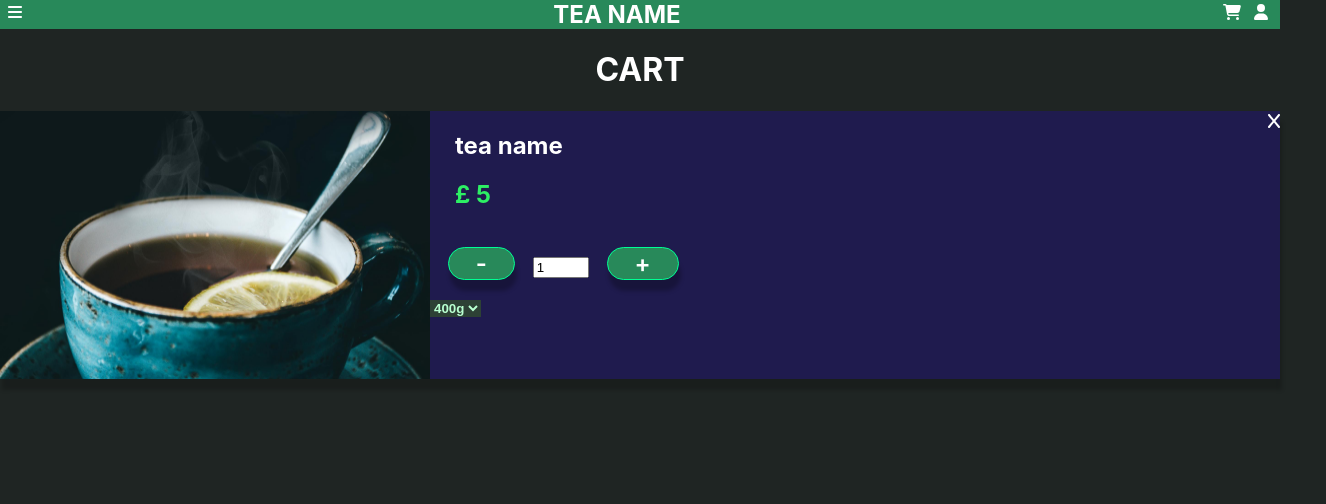
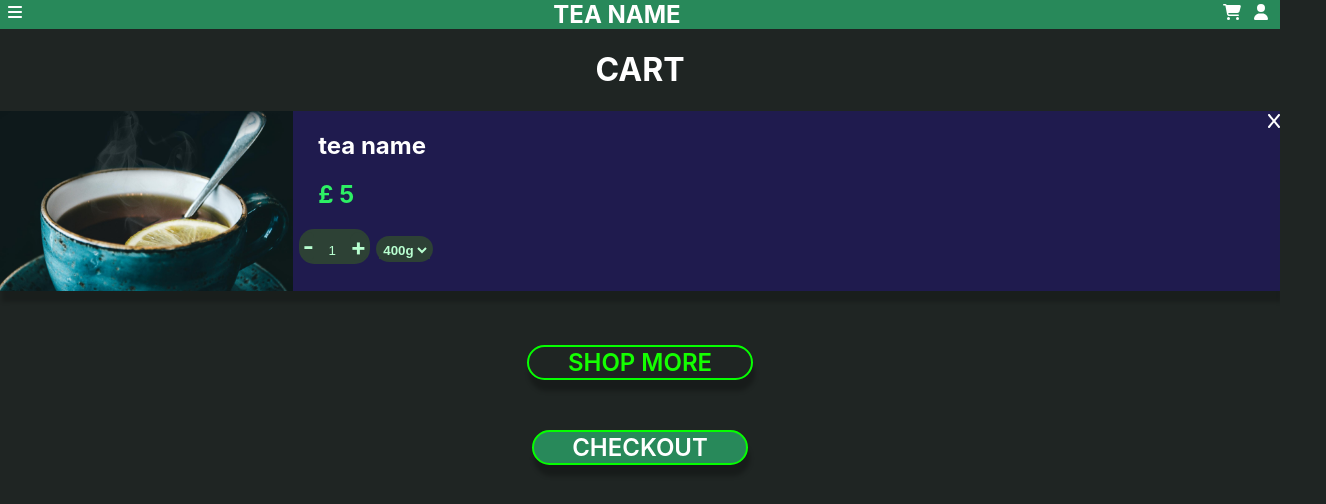
Before and after one commit to san-rsa/tea, a React (Create React App) app in the folder frontEnd/tea/: page /cart in a window 1280 px wide. Shown: the top 504 px of the page, 1326 px wide, since content can reach past the window. Built offline with nearby package versions, Linux system fonts and the light colour scheme.

Commit message:
fix css issues nd cart

```diff
--- a/frontEnd/tea/src/components/sub component/Banner.jsx
+++ b/frontEnd/tea/src/components/sub component/Banner.jsx
@@ -1,5 +1,5 @@
 import React from "react";
-import "../../styles/banner.css"
+import  "../../styles/banner.css"
 import { Image } from "@chakra-ui/react";
 
 
--- a/frontEnd/tea/src/components/sub component/Nav.jsx
+++ b/frontEnd/tea/src/components/sub component/Nav.jsx
@@ -1,6 +1,6 @@
 import React from "react";
 import { FontAwesomeIcon } from '@fortawesome/react-fontawesome'
-import "../../styles/nav.css"
+import Style from "../../styles/Nav.module.css"
 import {Link} from "react-router-dom"
 import { faBars, faUser, faCartShopping, faX } from '@fortawesome/free-solid-svg-icons'
 
@@ -11,15 +11,15 @@ const Nav = () => {
 
     return (
         <nav>
-        <div className="lnav">
+        <div className={Style.lnav}>
             <a ><FontAwesomeIcon icon={faBars} size="1x"/> </a>
         </div>
 
         <Link to={"/"}><h1 id="navh1">TEA NAME</h1></Link>
 
-        <div className="rnav">
-            <Link className="navr" to={"/cart"}><FontAwesomeIcon icon={faCartShopping}/> </Link>
-            <Link className="navr"to={"/account"}><FontAwesomeIcon icon={faUser}/> </Link>
+        <div className={Style.rnav}>
+            <Link className={Style.navr} to={"/cart"}><FontAwesomeIcon icon={faCartShopping}/> </Link>
+            <Link className={Style.navr}to={"/account"}><FontAwesomeIcon icon={faUser}/> </Link>
         </div>
 
     </nav>
--- a/frontEnd/tea/src/pages/Cart.jsx
+++ b/frontEnd/tea/src/pages/Cart.jsx
@@ -2,7 +2,7 @@ import React, { useState } from "react";
 
 import List  from "../components/sub component/List";
 import "../styles/style.css"
-import "../styles/cart.css"
+import Style from "../styles/Cart.module.css"
 import Nav from "../components/sub component/Nav"
 import { Link } from "react-router-dom";
 import { FontAwesomeIcon } from "@fortawesome/react-fontawesome";
@@ -76,39 +76,39 @@ const Cart = ({ text, img}) => {
         <div>
          <Nav />
          <h1>CART</h1>
-            <div className="cart">
+            <div className={Style.cart}>
 
 
-                <div className="item">
-                    <div className="img">
+                <div className={Style.item}>
+                    <div className={Style.img}>
                         <img src={require("../img/Rectangle 5.png")} alt="tea" />
                     </div>
 
 
 
 
-                    <div className="text">
-                        <div className="name">
+                    <div className={Style.text}>
+                        <div className={Style.name}>
                             <h2>tea name</h2>
                         </div>
-                    <div className="delete">
+                    <div className={Style.delete}>
                         <Link className="del" to={"/delete"}> <FontAwesomeIcon  icon={faX} /> </Link>
                     </div>
-                        <div className="priceC">
+                        <div className={Style.price}>
                             <h2> £ {prc} </h2>
                         </div>
 
                     <div>
 
 
-                    <div className="quanC">
-                        <div className="quanity">
+                    <div className={Style.quan}>
+                        <div className={Style.count}>
                             <button onClick={minus} value={quan}> - </button>
                             <input type="number" min={0} name="qty" onChange={qty} value={quan} max={99} />
                             <button onClick={add} value={quan}> + </button>
                         </div>
 
-                        <div className="weights">
+                        <div className={Style.weight}>
                         <select id="weight" name="weight">
                             <option value="400g">400g</option>
                             <option value="700g">
@@ -123,10 +123,13 @@ const Cart = ({ text, img}) => {
                     </div>
 
 
+                </div>
 
 
-                </div>
-
+                  <div className={Style.cartbtn} >
+                       <Link to={"/list"}> <button className={Style.more}> SHOP MORE  </button></Link>
+                       <Link to={"/checkout"}> <button className={Style.checkout} >CHECKOUT</button></Link>
+                    </div>
 
             {/* {list.map((project) => (
 
--- a/frontEnd/tea/src/pages/Checkout.jsx
+++ b/frontEnd/tea/src/pages/Checkout.jsx
@@ -2,7 +2,7 @@ import React, { useState } from "react";
 
 import List  from "../components/sub component/List";
 import "../styles/style.css"
-import "../styles/cart.css"
+import Style from "../styles/Checkout.module.css"
 import Nav from "../components/sub component/Nav"
 import { Link } from "react-router-dom";
 import { FontAwesomeIcon } from "@fortawesome/react-fontawesome";
@@ -75,58 +75,53 @@ const Checkout = ({ text, img}) => {
     return (
         <div>
          <Nav />
-         <h1>CART</h1>
-            <div className="cart">
+         <h1>CHECKOUT</h1>
+            <div className={Style.cart}>
 
 
-                <div className="item">
-                    <div className="img">
+                <div className={Style.item}>
+                    <div className={Style.img}>
                         <img src={require("../img/Rectangle 5.png")} alt="tea" />
                     </div>
 
 
 
 
-                    <div className="text">
-                        <div className="name">
+                    <div className={Style.text}>
+                        <div className={Style.name}>
                             <h2>tea name</h2>
                         </div>
-                    <div className="delete">
+                    <div className={Style.delete}>
                         <Link className="del" to={"/delete"}> <FontAwesomeIcon  icon={faX} /> </Link>
                     </div>
-                        <div className="price">
+                        <div className={Style.price}>
                             <h2> £ {prc} </h2>
                         </div>
 
                     <div>
 
 
-                    <div className="quan">
-                        <div className="count">
-                            <button onClick={minus} value={quan}> - </button>
-                            <input type="number" min={0} name="qty" onChange={qty} value={quan} max={99} />
-                            <button onClick={add} value={quan}> + </button>
+                    <div className={Style.quan}>
+                        <div className={Style.count}>
+                            <p> X5</p>
                         </div>
 
-                        <div className="weight">
-                        <select id="weight" name="weight">
-                            <option value="400g">400g</option>
-                            <option value="700g">
-                                700g
-                            </option>
-                            <option value="800g">800g</option>
-                            </select>
+                        <div className={Style.weight}>
+                            <p> 700g</p>
                         </div>
+
                         </div>
                     </div>
 
                     </div>
 
 
+                </div>
 
 
-                </div>
-
+                  <div className={Style.cartbtn} >
+                       <Link to={"/checkout"}> <button className={Style.checkout} >COMFIRM</button></Link>
+                    </div>
 
             {/* {list.map((project) => (
 
--- a/frontEnd/tea/src/styles/checkout.css
+++ b/frontEnd/tea/src/styles/Cart.module.css
@@ -1,19 +1,16 @@
 .cart {
     text-align: left;
-    width: 100%;
-    margin: auto;
-    box-shadow: 2px 11px 4px rgba(0, 0, 0, 0.20);
-    border-radius: 0;
-    border: none;
-    position: relative;
+
 }
 
 .item {
     background-color: #1F1B4E;
-    display: grid;
+    display: inline-flex;
     grid-template-columns: auto 70%;
     width: 100%;
-
+    height: 180px;
+    box-shadow: 2px 11px 4px rgba(0, 0, 0, 0.20);
+    position: relative;
 }
 
 .name {
@@ -29,15 +26,19 @@
 
 
 .count, .weight {
-    display: inline-flex;
+    display: inline-block;
+    border: none;
+    text-align: center;
    border-radius: 15px;
-   font-size: ;
-   text-align: center;
    background-color: #2D4135;
+   margin: auto auto auto 4%;
+   padding: 3px;
 
 
 
 }
+
+
 
 .count ::-webkit-outer-spin-button, .count ::-webkit-inner-spin-button {
   -webkit-appearance: none;
@@ -45,7 +46,7 @@
 }
 
 .count input {
-    width: 20%;
+    width: 50%;
     color: #B8FFD0;
     border: none;
     background-color: inherit;
@@ -56,6 +57,8 @@
 
 
 .count button, .weight select {
+
+    display: inline-block;
     padding: 0;
     margin: 0;
     background-color: inherit;
@@ -65,7 +68,6 @@
     font-weight: bolder;
     font-size: ;
     width: auto;
-    display: inline-flex;
 }
 
 
@@ -88,12 +90,36 @@
 }
 
 
-.details, .quan {
+.details, .quantity {
     margin: 4%
 }
 
 
+/* btn */
 
+.cartbtn {
+    display: block;
+    text-align: center;
+}
+
+
+.more, .checkout {
+    display: block;
+    margin: 50px auto auto;
+
+}
+
+
+.more {
+    background-color: inherit;
+    color: #14FF00;
+    border: 2px #05FF00 solid;
+}
+
+.checkout {
+    border: 2px #05FF00 solid;
+
+}
 
 
 
@@ -101,11 +127,17 @@
 
 @media (max-width: 600px) {
 
- .imgD img{
-    width: 100%;
-}
 
-    .tea {
-        display: block;
+    .img {
+        width: 50%;
+        height: 100%;
+    }
+
+    .item {
+        height: 100px;
+    }
+
+    .price h2, .name h2 {
+        margin: 0 auto;
     }
  }
--- a/frontEnd/tea/src/styles/cart.css
+++ b/frontEnd/tea/src/styles/Checkout.module.css
@@ -1,19 +1,16 @@
 .cart {
     text-align: left;
-    width: 100%;
-    margin: auto;
-    box-shadow: 2px 11px 4px rgba(0, 0, 0, 0.20);
-    border-radius: 0;
-    border: none;
-    position: relative;
+
 }
 
 .item {
     background-color: #1F1B4E;
-    display: grid;
+    display: inline-flex;
     grid-template-columns: auto 70%;
     width: 100%;
-
+    height: 180px;
+    box-shadow: 2px 11px 4px rgba(0, 0, 0, 0.20);
+    position: relative;
 }
 
 .name {
@@ -28,24 +25,28 @@
 }
 
 
-.quantity, .weights {
-    display: inline-flex;
+.count, .weight {
+    display: inline-block;
+    border: none;
+    text-align: center;
    border-radius: 15px;
-   font-size: ;
-   text-align: center;
    background-color: #2D4135;
+   margin: auto auto auto 4%;
+   padding: 3px;
 
 
 
 }
 
-.quantity ::-webkit-outer-spin-button, .quantity ::-webkit-inner-spin-button {
+
+
+.count ::-webkit-outer-spin-button, .count ::-webkit-inner-spin-button {
   -webkit-appearance: none;
   margin: 0;
 }
 
-.quantity input {
-    width: 20%;
+.count input {
+    width: 50%;
     color: #B8FFD0;
     border: none;
     background-color: inherit;
@@ -55,7 +56,9 @@
 
 
 
-.quantity button, .weights select {
+.count button, .weight select {
+
+    display: inline-block;
     padding: 0;
     margin: 0;
     background-color: inherit;
@@ -65,13 +68,12 @@
     font-weight: bolder;
     font-size: ;
     width: auto;
-    display: inline-flex;
 }
 
 
 /* price  & weight */
 
-.priceC {
+.price {
     color: #2DF064;
     display: block;
     margin:auto 25px;
@@ -93,7 +95,31 @@
 }
 
 
+/* btn */
 
+.cartbtn {
+    display: block;
+    text-align: center;
+}
+
+
+.more, .checkout {
+    display: block;
+    margin: 50px auto auto;
+
+}
+
+
+.more {
+    background-color: inherit;
+    color: #14FF00;
+    border: 2px #05FF00 solid;
+}
+
+.checkout {
+    border: 2px #05FF00 solid;
+
+}
 
 
 
@@ -102,7 +128,16 @@
 @media (max-width: 600px) {
 
 
-    .tea {
-        display: block;
+    .img {
+        width: 50%;
+        height: 100%;
+    }
+
+    .item {
+        height: 100px;
+    }
+
+    .price h2, .name h2 {
+        margin: 0 auto;
     }
  }
--- a/frontEnd/tea/src/styles/desc.css
+++ b/frontEnd/tea/src/styles/Desc.module.css
@@ -133,3 +133,9 @@
  .others h3 {
     margin-bottom: 0;
  }
+
+ .card {
+    display: inline-grid;
+    padding:  3%;
+    margin: 2% auto auto;
+ }
--- a/frontEnd/tea/src/styles/nav.css
+++ b/frontEnd/tea/src/styles/Nav.module.css
@@ -6,7 +6,7 @@ nav {
 
 }
 
-#navh1 {
+nav h1 {
     margin: auto;
     display: inline;
     text-align: center;
--- a/frontEnd/tea/src/styles/style.css
+++ b/frontEnd/tea/src/styles/style.css
@@ -40,7 +40,7 @@ a {
     background: #28895A;
     box-shadow: 2px 11px 4px rgba(0, 0, 0, 0.25);
     border-radius: 53px;
-    border: 1.21px #00FF94 solid;
+    border: 3px #00FF94 solid;
     justify-content: center;
     align-items: center;
     display: inline-flex;
```
Also changed, not shown: frontEnd/tea/src/pages/Description.jsx (+14 -15 lines).
